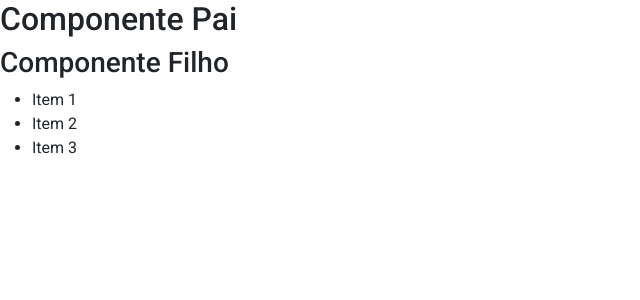
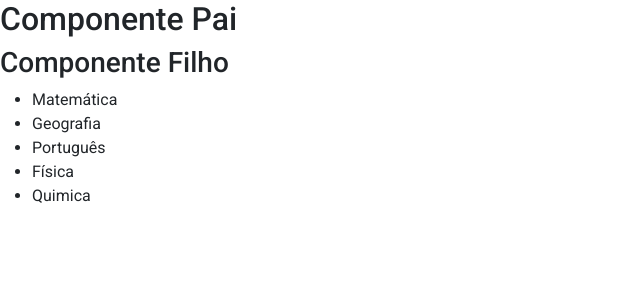
Before and after one commit to RGB-Keys/FrameworkAv2, an Angular app in the folder projeto_final_garrido/: page / in a window 1280 px wide. Shown: the top 300 px of the page, without its empty margins (0-640 px from the left). Built offline with nearby package versions, Linux system fonts and the light colour scheme.

Commit message:
atividade 6
atividade 6 realizada

```diff
--- a/projeto_final_garrido/src/app/componente-pai/componente-pai.component.ts
+++ b/projeto_final_garrido/src/app/componente-pai/componente-pai.component.ts
@@ -9,6 +9,6 @@ import { Component } from '@angular/core';
 
 export class ComponentePaiComponent {
 
-  itens = ['Item 1', 'Item 2', 'Item 3'];
+  itens= ['Matemática', 'Geografia', 'Português','Física',"Quimica"];
 
 }
```
